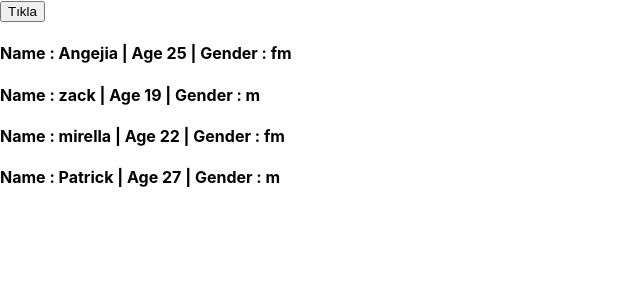
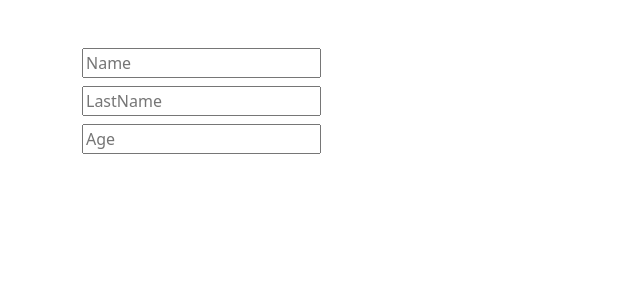
Before and after one commit to akdemirsafak/ReactBasics, a React (Create React App) app in the folder js-objects/: page / in a window 1280 px wide. Shown: the top 300 px of the page, without its empty margins (0-640 px from the left). Built offline with nearby package versions, Linux system fonts and the light colour scheme.

Commit message:
added basics

```diff
--- a/js-objects/package.json
+++ b/js-objects/package.json
@@ -6,6 +6,7 @@
     "@testing-library/jest-dom": "^5.17.0",
     "@testing-library/react": "^13.4.0",
     "@testing-library/user-event": "^13.5.0",
+    "bootstrap": "^5.3.2",
     "react": "^18.2.0",
     "react-dom": "^18.2.0",
     "react-scripts": "5.0.1",
--- a/js-objects/src/App.js
+++ b/js-objects/src/App.js
@@ -1,35 +1,20 @@
 import React,{ useState } from 'react';
+import 'bootstrap/dist/css/bootstrap.min.css';
+
 function App() {
 
-  const[ friends, setFriends ]= useState([
-    {id:1,name:"Angejia",age:25,gender:"fm"},
-    {id:2,name:"zack",age:19,gender:"m"},
-    {id:3,name:"mirella",age:22,gender:"fm"},
-    {id:4,name:"Patrick",age:27,gender:"m"}
-    ]
-  );
+  const[ user, setUser ]= useState({});
 
-  const clickHandle=()=>{
-    const someFriends=friends.filter((friend)=>friend.gender==="fm");
-
-    // setFriends(friends.filter(friend=>friend.age<=19)); //tek değer gelse de bu değer bir array içerisinde gelir.
-    // console.log(friends.filter(friend=>friend.age<=19));
-    //console.log(someFriends);
-
-
-    //setFriends([...someFriends]);
-    setFriends([...friends.filter((friend)=>friend.gender==="fm"), {id:123,name:"joe",age:15,gender:"m"}]);  //Burada yeni dizi oluşturmadan filtreleme yaptık. 3 noktanın önemi burada ortaya çıkıyor.Aslında bir dizi var fakat bir isimle tanımlaması yapılmadı.
-    setFriends([...someFriends, {id:123,name:"joe",age:15,gender:"m"}]);
-  };
 
   return (
     <div className="App">
-    <button onClick={()=>clickHandle()}>Tıkla</button>
-    {
-      friends && friends.map((friend)=>{
-        return <h4 key={friend.id} >Name : {friend.name} | Age {friend.age} | Gender : {friend.gender}</h4>
-      })
-    }
+      <main className='container my-5'>
+      <input type='text' placeholder='Name'  className='d-block mb-2' onChange={(e)=>setUser({...user,name:e.target.value})}/>
+      <input type='text' placeholder='LastName' className='d-block mb-2' onChange={(e)=>setUser({...user,lastname:e.target.value})} />
+      <input type='number' placeholder='Age'  className='d-block mb-2'  onChange={(e)=>setUser({...user,age:e.target.value})}/>
+
+      <h3>{user.name} {user.lastname} {user.age}</h3>
+      </main>
     </div>
   );
 }
```
Also changed, not shown: 1 other file (tests, documents, lock files or other folders).
